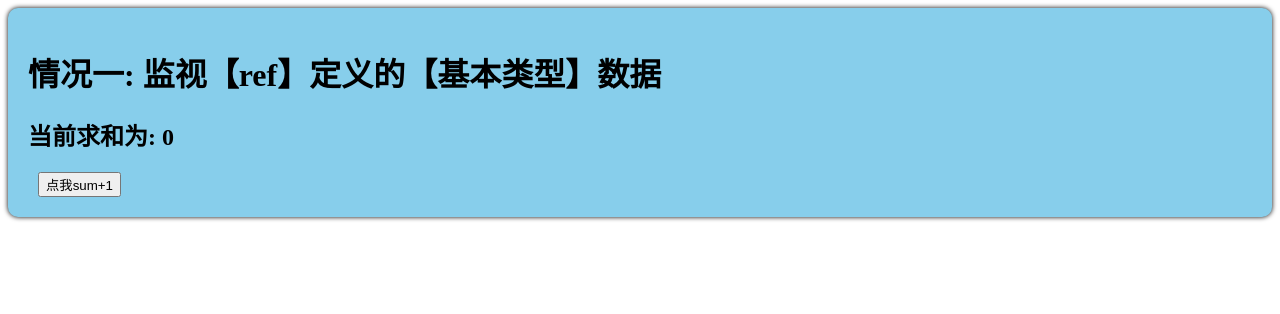
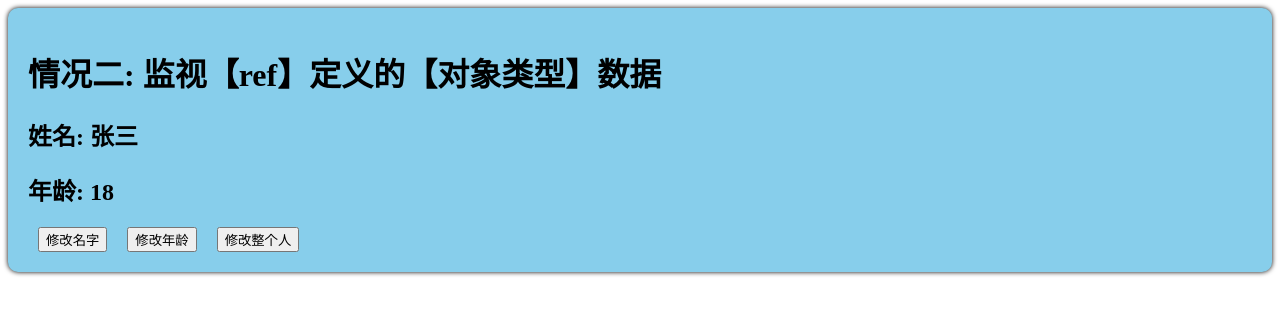
Before and after one commit to wenjuhe/hello_vue3, a Vue app: page / in a window 1280 px wide. Shown: the top 314 px of the page. Built offline with nearby package versions, Linux system fonts and the light colour scheme.

Commit message:
watch监视 情况二

```diff
--- a/src/App.vue
+++ b/src/App.vue
@@ -7,7 +7,7 @@
 
 
 <script lang="ts">
-  import Person from './components/Person4.vue'
+  import Person from './components/Person5.vue'
 
   export default {
     name: 'App', //组件名
--- /dev/null
+++ b/src/components/Person5.vue
@@ -0,0 +1,57 @@
+<template>
+    <div class="person5">
+        <h1>情况二: 监视【ref】定义的【对象类型】数据</h1>
+        <h2>姓名: {{ person.name }}</h2>
+        <h2>年龄: {{ person.age }}</h2>
+        <button @click="changeName">修改名字</button>
+        <button @click="changeAge">修改年龄</button>
+        <button @click="changePerson">修改整个人</button>
+    </div>
+</template>
+
+<script lang="ts" setup name="Person5">
+    import {ref,watch} from 'vue'
+    //数据
+    let person = ref ({
+        name : '张三',
+        age : 18
+    })
+
+    function changeName() {
+        person.value.name += '~'
+    }
+
+    function changeAge() {
+        person.value.age += 1
+    }
+
+    function changePerson() {
+        person.value = {name:'李四', age:90}
+    }
+
+    //监视 情况一: 监视【ref】定义的【对象类型】数据, 监视的是对象的【地址值】, 若想监视对象内部属性的变化,需要手动开启【深度监视】
+    //watch的第一个参数: 被监视的数据
+    //watch的第二个参数: 监视的回调
+    //watch的第三个参数: 配置对象(deep,immediate等等)
+    //注意: 若修改的是ref定义的对象中的属性, newValue 和 oldValue 都是新值，因为它们是同一个对象
+    //若修改整个 ref 定义的对象，newValue 是新值，oldValue 是旧值，因为不是同一个对象了
+
+    watch(person,(newValue,oldValue)=>{
+        console.log('person变化了',newValue,oldValue)
+    },{deep:true,immediate:true})
+</script>
+
+<style>
+    .person5 {
+    background-color: skyblue;
+    box-shadow: 0 0 5px;
+    border-radius: 10px;
+    padding: 20px;
+  }
+  button {
+    margin: 0 10px;
+  }
+  li {
+    font-size: 50px;
+  }
+</style>
```
